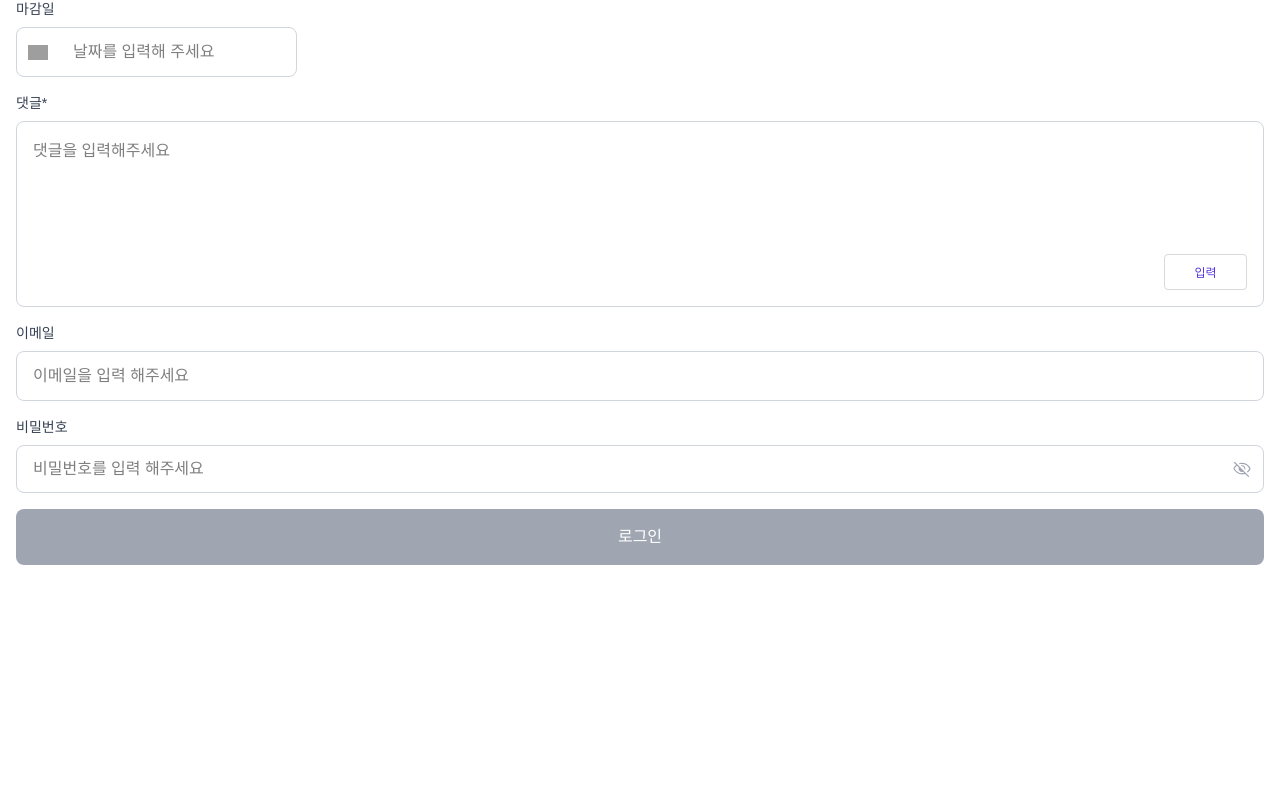
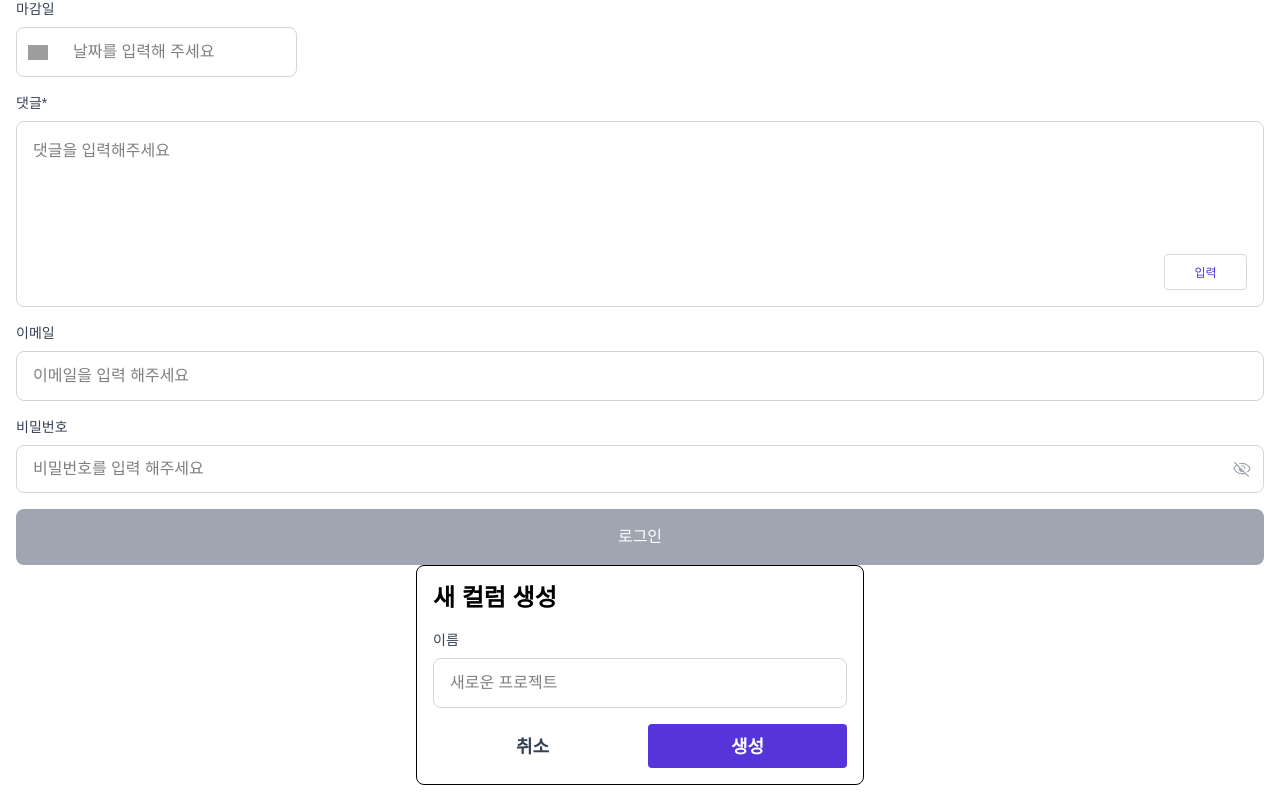
Before and after one commit to FE-3-2team/team2taskify, a Next.js app: page /inputTest in a window 1280 px wide. Shown: the part 297-1098 px from the top of the page. Before the commit the page ends 878 px from the top, so only its background shows below. Built offline with nearby package versions, Linux system fonts and the light colour scheme; grey boxes are pictures that could not be loaded.

Commit message:
[Feat] NewColumn 임시

```diff
--- /dev/null
+++ b/src/components/common/Input/NewColumn.tsx
@@ -0,0 +1,67 @@
+import React, { useState } from "react";
+import TextInput from "./TextInput"; // 같은 폴더에 있는 경우 경로 지정
+
+const NewColumnCreation: React.FC = () => {
+  const [name, setName] = useState<string>("");
+  const [error, setError] = useState<string>("");
+
+  const handleChange = (e: React.ChangeEvent<HTMLInputElement>) => {
+    const value = e.target.value;
+    setName(value);
+
+    // 입력값 길이가 2 미만 또는 12 초과면 오류 메시지 표시
+    if (value && (value.length < 2 || value.length > 12)) {
+      setError("중복된 컬럼 이름입니다");
+    } else {
+      setError("");
+    }
+  };
+
+  const handleCancel = () => {
+    // 취소 버튼 클릭 시 상태 초기화
+    setName("");
+    setError("");
+  };
+
+  const handleCreate = () => {
+    // 생성 버튼 클릭 시 로직 실행
+    if (!error && name) {
+      console.log("새 컬럼 생성:", name);
+      // 실제 생성 로직 추가 가능 (예: API 호출)
+    }
+  };
+
+  return (
+    <div
+      className="max-w-md p-4 mx-auto border
+     rounded-[8px]"
+    >
+      <h2 className="mb-4 text-2xl-bold">새 컬럼 생성</h2>
+      <TextInput
+        id="column-name-input"
+        label="이름"
+        placeholder="새로운 프로젝트"
+        value={name}
+        onChange={handleChange}
+        maxLength={12}
+        error={error}
+      />
+      <div className="flex space-x-4">
+        <button
+          onClick={handleCancel}
+          className="flex-1 px-4 py-2 text-sm font-semibold text-gray-700 bg-gray-#D9D9D9 rounded md:text-lg"
+        >
+          취소
+        </button>
+        <button
+          onClick={handleCreate}
+          className="flex-1 px-4 py-2 text-sm font-semibold text-white rounded bg-violet-5534DA md:text-lg"
+        >
+          생성
+        </button>
+      </div>
+    </div>
+  );
+};
+
+export default NewColumnCreation;
--- /dev/null
+++ b/src/components/common/Input/TextInput.tsx
@@ -0,0 +1,55 @@
+// TextInput.tsx
+import React from "react";
+
+interface TextInputProps {
+  id?: string;
+  label: string;
+  placeholder: string;
+  value: string;
+  onChange: (e: React.ChangeEvent<HTMLInputElement>) => void;
+  maxLength?: number;
+  error?: string;
+  showAsterisk?: boolean;
+}
+
+const TextInput: React.FC<TextInputProps> = ({
+  id = "text-input",
+  label,
+  placeholder,
+  value,
+  onChange,
+  maxLength,
+  error,
+  showAsterisk = false,
+}) => {
+  return (
+    <div className="mb-4">
+      <label
+        htmlFor={id}
+        className="block mb-2 text-sm text-gray-700 text-lg-regular"
+      >
+        {label}
+        {showAsterisk &&
+          (value && !error ? (
+            <span className="text-violet-700">*</span>
+          ) : (
+            <span className="text-gray-700">*</span>
+          ))}
+      </label>
+      <input
+        id={id}
+        type="text"
+        placeholder={placeholder}
+        value={value}
+        onChange={onChange}
+        maxLength={maxLength}
+        className={`w-full h-[50px] rounded-[8px] border pt-[15px] pr-[16px] pb-[15px] pl-[16px] focus:outline-none text-lg-regular ${
+          error ? "border-red-500" : "border-gray-300"
+        }`}
+      />
+      {error && <p className="mt-2 text-sm text-red-500">{error}</p>}
+    </div>
+  );
+};
+
+export default TextInput;
--- a/src/pages/inputTest.tsx
+++ b/src/pages/inputTest.tsx
@@ -4,6 +4,7 @@ import TitleInput from "@/components/common/Input/TitleInput";
 import DeadlineInput from "@/components/common/Input/DateInput";
 import CommentBox from "@/components/common/Input/TextPlace";
 import AuthForm from "@/components/common/Input/Auth";
+import NewColumnCreation from "@/components/common/Input/NewColumn";
 export default function TestPage() {
   return (
     <div className="container p-4 mx-auto">
@@ -13,6 +14,7 @@ export default function TestPage() {
       <DeadlineInput />
       <CommentBox />
       <AuthForm />
+      <NewColumnCreation />
     </div>
   );
 }
```
